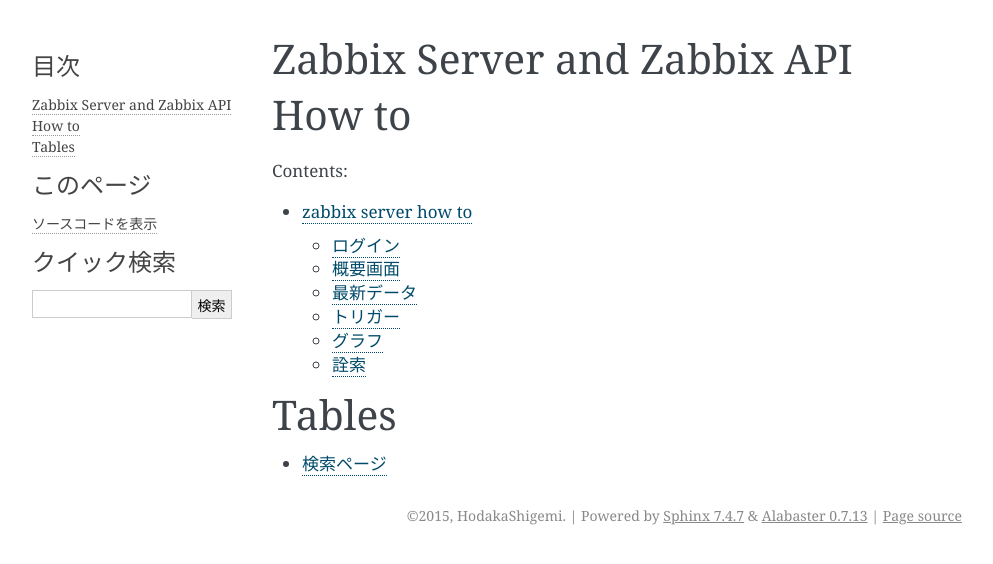
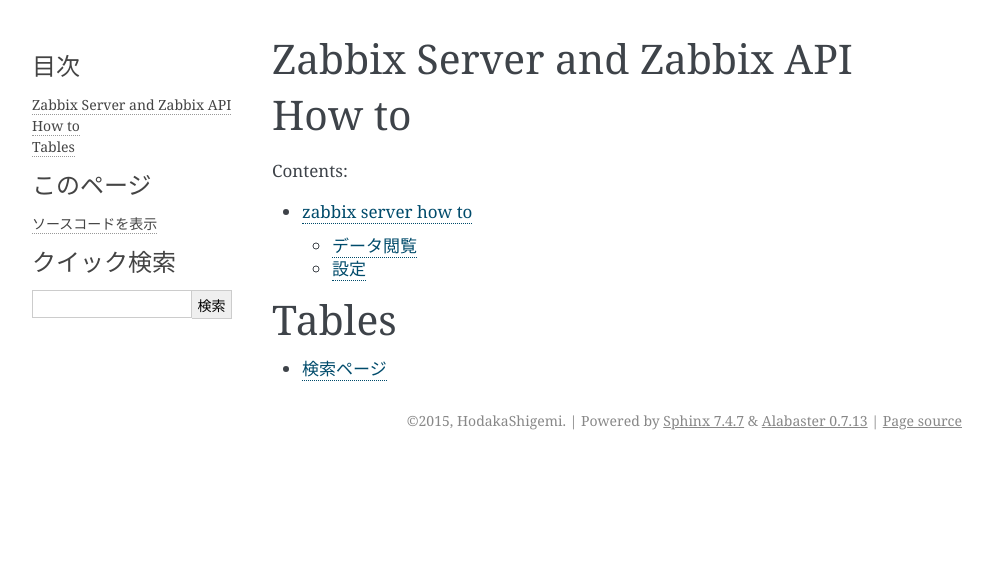
Before and after one commit to HodakaShigemi/zabbix_api, a Sphinx documentation site: the page built from doc/index.rst, in a window 1280 px wide. Shown: the top 564 px of the page, without its empty margins (148-1141 px from the left). Built offline with Sphinx 7.4.7, drawn with Linux system fonts in a browser that asks for light colours; pages that are not in the unit, such as notebooks, are missing from menus; some of the changed lines change nothing that is shown.

Commit message:
Update zabbix_server.rst

```diff
--- a/doc/zabbix_server.rst
+++ b/doc/zabbix_server.rst
@@ -1,10 +1,13 @@
-========================
+=======================
 zabbix server how to
-========================
+=======================
 
 :作成担当: 重見穂高
 
 zabbix serverをブラウザ経由で操作する際の基本的な使い方
+
+データ閲覧
+===========
 
 ログイン
 ---------
@@ -57,10 +60,28 @@
 | *監視データ* の *グラフ* をクリックするとグラフ画面になります。
 | グラフテンプレートに登録されたグラフを見ることができます。
 
-詮索
+検索
 -----
 
 | 画面右上の検索ボックスから、ホスト、ホストグループ、テンプレートを検索することができます。
 | 目的のホストのデータに素早くアクセスすることができます。
 
 .. image:: images/search.jpg
+
+設定
+=====
+
+新規ホスト登録
+----------------
+
+| 新規監視対象ホストを登録する手順です。
+| *設定* の *ホスト* をクリックすると、ホスト設定画面になります。
+| フィルター条件を設定すると、表示を絞り込めます。
+| ステータスが *有効* となっているホストが現在監視中のホストです。 *有効* の文字をクリックすると *無効* となり監視を中止します。もう一度クリックすれば監視を再開します。
+
+.. image:: images/host_disable.jpg
+
+| 新規にホストを登録する場合は、右上の[ホストの作成]ボタンをクリックします。
+| 各種設定を入力して基本的情報を登録します。
+| *テンプレート* タブからこのホストに紐づけるテンプレートを選択します。
+| 設定が完了したら、ページ下の[追加]をクリックして登録を完了します。
```
